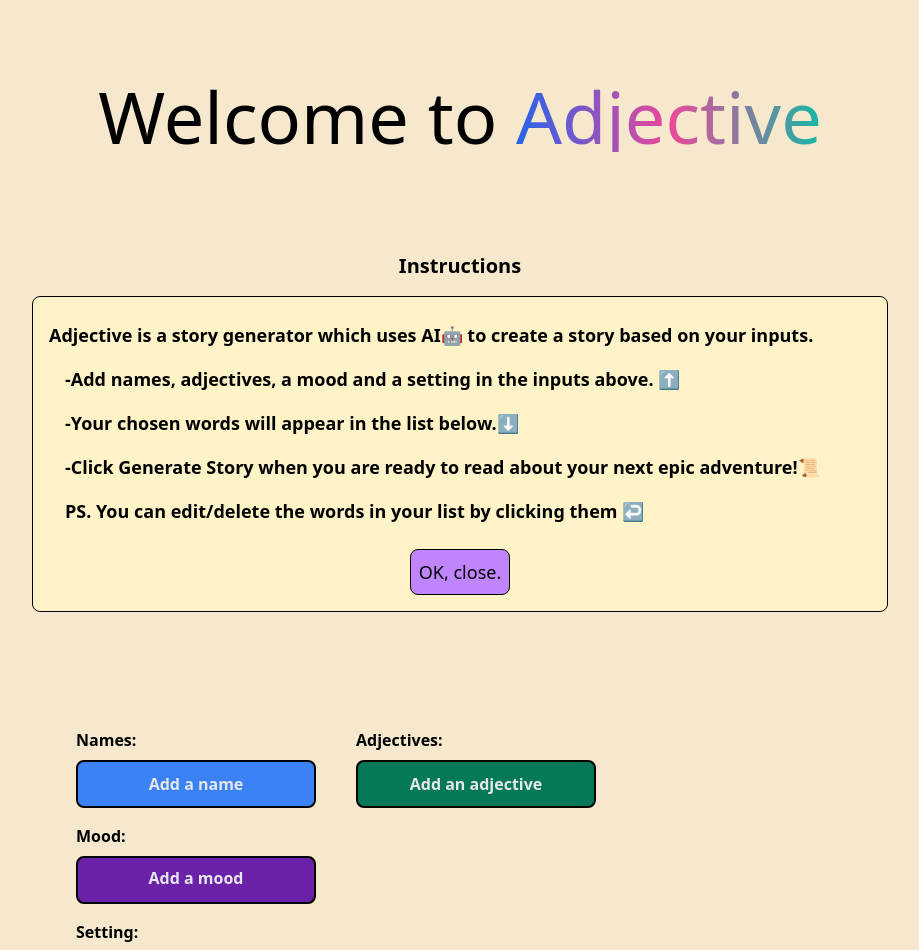
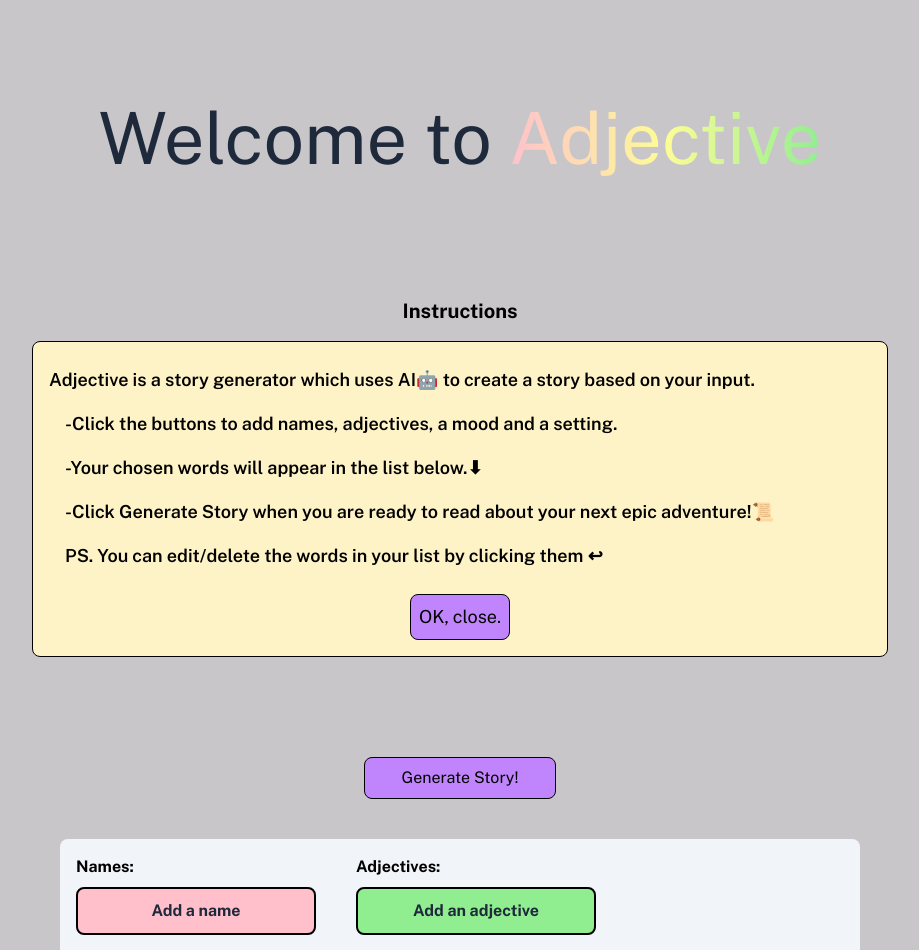
Before and after one commit to nikolaisundal/adjective-frontend, a React (Vite) app: page / in a window 1280 px wide. Shown: the top 950 px of the page, without its empty margins (180-1099 px from the left). Built offline with nearby package versions, Linux system fonts and the light colour scheme.

Commit message:
changed add button colours and changed heading

```diff
--- a/index.html
+++ b/index.html
@@ -1,6 +1,12 @@
 <!DOCTYPE html>
 <html lang="en">
   <head>
+    <link rel="preconnect" href="https://fonts.googleapis.com" />
+    <link rel="preconnect" href="https://fonts.gstatic.com" crossorigin />
+    <link
+      href="https://fonts.googleapis.com/css2?family=Atkinson+Hyperlegible&family=Public+Sans:ital,wght@0,100..900;1,100..900&family=Raleway&display=swap"
+      rel="stylesheet"
+    />
     <meta charset="UTF-8" />
     <meta name="viewport" content="width=device-width, initial-scale=1.0" />
     <title>Adjective</title>
--- a/src/App.tsx
+++ b/src/App.tsx
@@ -129,16 +129,10 @@ function MyComponent(): JSX.Element {
 
   return (
     <div className="mt-20">
-      {/* <InputGroup
-        handleAdd={handleAdd}
-        handleSubmit={handleSubmit}
-        isLoading={isLoading}
-      /> */}
-
-      <div className="w-full flex justify-center">
-        <h1 className="text-7xl">
+      <div className="w-full flex justify-center text-center">
+        <h1 className="text-7xl text-slate-800">
           {`Welcome to `}
-          <span className="bg-gradient-to-r from-blue-600 via-pink-500 to-teal-500 inline-block text-transparent bg-clip-text">
+          <span className=" bg-gradient-to-r from-[#FFC0CB] via-[#FDFD96] to-[#90EE90] inline-block text-transparent bg-clip-text leading-relaxed">
             Adjective
           </span>
         </h1>
@@ -152,13 +146,18 @@ function MyComponent(): JSX.Element {
       ) : (
         <HowToDiv />
       )}
-
+      <InputGroup
+        handleAdd={handleAdd}
+        handleSubmit={handleSubmit}
+        isLoading={isLoading}
+      />
       <StoryItemGroup
         prompt={prompt}
         handleOnChange={handleOnChange}
         handleRemove={handleRemove}
         handleAdd={handleAdd}
       />
+
       <div className="h-96 flex justify-end items-end w-full"></div>
     </div>
   );
--- a/src/HowToDiv.tsx
+++ b/src/HowToDiv.tsx
@@ -16,11 +16,11 @@ export default function HowToDiv() {
             <ul>
               <li className="py-2">
                 Adjective is a story generator which uses AI🤖 to create a story
-                based on your inputs.
+                based on your input.
               </li>
               <li className="py-2 px-4">
-                -Add names, adjectives, a mood and a setting in the inputs
-                above. ⬆
+                -Click the buttons to add names, adjectives, a mood and a
+                setting.
               </li>
               <li className="py-2 px-4">
                 -Your chosen words will appear in the list below.⬇
--- a/src/InputGroup.tsx
+++ b/src/InputGroup.tsx
@@ -1,52 +1,33 @@
-import React from 'react'
-import AddInput from './AddInput';
+import React from "react";
+import AddInput from "./AddInput";
 
 interface InputGroupProps {
   handleAdd: (name: string, inputValue: string) => void;
   handleSubmit: (event: React.MouseEvent<HTMLButtonElement>) => void;
   isLoading: boolean;
-
 }
 
-export default function InputGroup({handleAdd, handleSubmit, isLoading}:InputGroupProps ) {
+export default function InputGroup({
+  handleAdd,
+  handleSubmit,
+  isLoading,
+}: InputGroupProps) {
   return (
     <>
-        <h1 className="text-center text-4xl mb-10">
-        Welcome to adjective!
-        </h1>
-        <div className='flex flex-col sm:flex-row justify-evenly mb-10 w-full lg:w-[1000px] mx-auto'>
-        <div className='mx-auto'>
-          <AddInput
-            handleAdd={handleAdd}
-            name={"names"}
-            />
-          <AddInput
-            handleAdd={handleAdd}
-            name={"mood"}
-            />
-        </div>
-        <div className='mx-auto'>
-          <AddInput
-            handleAdd={handleAdd}
-            name={"adjectives"}
-            />
-          <AddInput
-            handleAdd={handleAdd}
-            name={"setting"}
-            />
-        </div>
-        </div>
-        <div className='w-full flex justify-center'>
-            {!isLoading ?
-            <button className="bg-purple-400 border border-black rounded-lg p-2 w-48"
-              onClick={handleSubmit}>
+      <div className="w-full flex justify-center">
+        {!isLoading ? (
+          <button
+            className="bg-purple-400 border border-black rounded-lg p-2 w-48"
+            onClick={handleSubmit}
+          >
             Generate Story!
-            </button>:
+          </button>
+        ) : (
           <div className="bg-green-400 border border-black rounded-lg p-2 animate-bounce w-48 text-center">
             Generating Story..
           </div>
-            }
+        )}
       </div>
     </>
-  )
+  );
 }
--- a/src/StoryItemGroup.tsx
+++ b/src/StoryItemGroup.tsx
@@ -48,7 +48,7 @@ export default function StoryItemGroup({
     }
   };
   return (
-    <div className="mt-10 flex flex-col sm:flex-row sm:justify-evenly w-fit sm:w-[34rem] lg:w-[50rem] max-w-4xl h-auto mx-auto">
+    <div className="bg-slate-100 rounded-lg mt-10 flex flex-col sm:flex-row sm:justify-evenly w-fit sm:w-[34rem] lg:w-[50rem] max-w-4xl h-auto mx-auto">
       <div className="p-4 sm:w-96">
         <div className="mb-4">
           <h1 className="font-bold mr-1">Names:</h1>
@@ -93,9 +93,9 @@ export default function StoryItemGroup({
           ) : (
             <button
               onClick={() => setNameInputActive(true)}
-              className={`border-2 p-2 mt-2 mx-auto sm:mr-2 border-black whitespace-pre-wrap bg-blue-500 rounded-lg w-60 cursor-pointer min-h-[3rem] font-bold`}
+              className={`border-2 p-2 mt-2 mx-auto sm:mr-2 border-black whitespace-pre-wrap bg-[#FFC0CB] rounded-lg w-60 cursor-pointer min-h-[3rem] font-bold`}
             >
-              <p className="text-center text-gray-200">Add a name</p>
+              <p className="text-center text-slate-800">Add a name</p>
             </button>
           )}
           <ul>
@@ -107,7 +107,7 @@ export default function StoryItemGroup({
                   id={name.id}
                   handleOnChange={handleOnChange}
                   handleRemove={handleRemove}
-                  colour={"bg-blue-500"}
+                  colour={"bg-[#FFC0CB]"}
                 />
               </li>
             ))}
@@ -122,13 +122,13 @@ export default function StoryItemGroup({
                 word={prompt.mood}
                 handleOnChange={handleOnChange}
                 handleRemove={handleRemove}
-                colour={"bg-purple-800"}
+                colour={"bg-[#C4A1FF]"}
               />
             </li>
           </ul>
         </div>
         <div className="mb-4">
-          <h1 className="font-bold mr-1">Setting:</h1>
+          <h1 className="font-bold mr-1 ">Setting:</h1>
           <ul>
             <li>
               <StoryListItem
@@ -136,7 +136,7 @@ export default function StoryItemGroup({
                 word={prompt.setting}
                 handleOnChange={handleOnChange}
                 handleRemove={handleRemove}
-                colour={"bg-teal-500"}
+                colour={"bg-[#FDFD96]"}
               />
             </li>
           </ul>
@@ -185,9 +185,9 @@ export default function StoryItemGroup({
         ) : (
           <button
             onClick={() => setAdjectiveInputActive(true)}
-            className={`border-2 p-2 mt-2 mx-auto sm:mr-2 border-black whitespace-pre-wrap bg-emerald-700 rounded-lg w-60 cursor-pointer min-h-[3rem] font-bold`}
+            className={`border-2 p-2 mt-2 mx-auto sm:mr-2 border-black whitespace-pre-wrap bg-[#90EE90] rounded-lg w-60 cursor-pointer min-h-[3rem] font-bold`}
           >
-            <p className="text-center text-gray-200">Add an adjective</p>
+            <p className="text-center text-slate-800">Add an adjective</p>
           </button>
         )}
         <div className="sm:flex sm:justify-start">
@@ -200,7 +200,7 @@ export default function StoryItemGroup({
                   id={adjective.id}
                   handleOnChange={handleOnChange}
                   handleRemove={handleRemove}
-                  colour={"bg-emerald-700"}
+                  colour={"bg-[#90EE90]"}
                 />
               </li>
             ))}
--- a/src/StoryListItem.tsx
+++ b/src/StoryListItem.tsx
@@ -106,7 +106,7 @@ export default function StoryListItem({
             className={`relative border-2 p-2 border-black whitespace-pre-wrap rounded-lg ${colour} w-60 cursor-pointer min-h-[3rem] font-bold`}
             onClick={handleInputModeActive}
           >
-            <p className="text-center text-gray-200">
+            <p className="text-center text-slate-800">
               {word !== "" ? word : `Add a ${name}`}
             </p>
           </div>
--- a/src/index.css
+++ b/src/index.css
@@ -14,7 +14,11 @@
 }
 
 body {
-  background-color: #f5e8cc;
+  background-color: #c9c6c9;
+  font-family: "Public Sans", sans-serif;
+  font-optical-sizing: auto;
+  font-weight: 400;
+  font-style: normal;
 }
 
 .shared-style {
```
Lines whose indentation alone changed are shown as unchanged.
